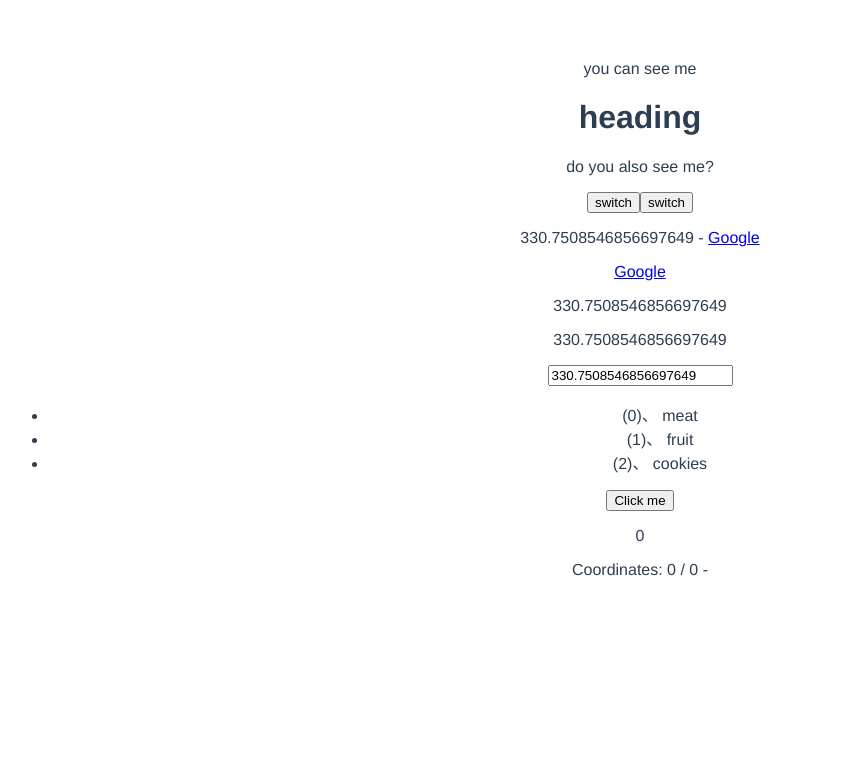
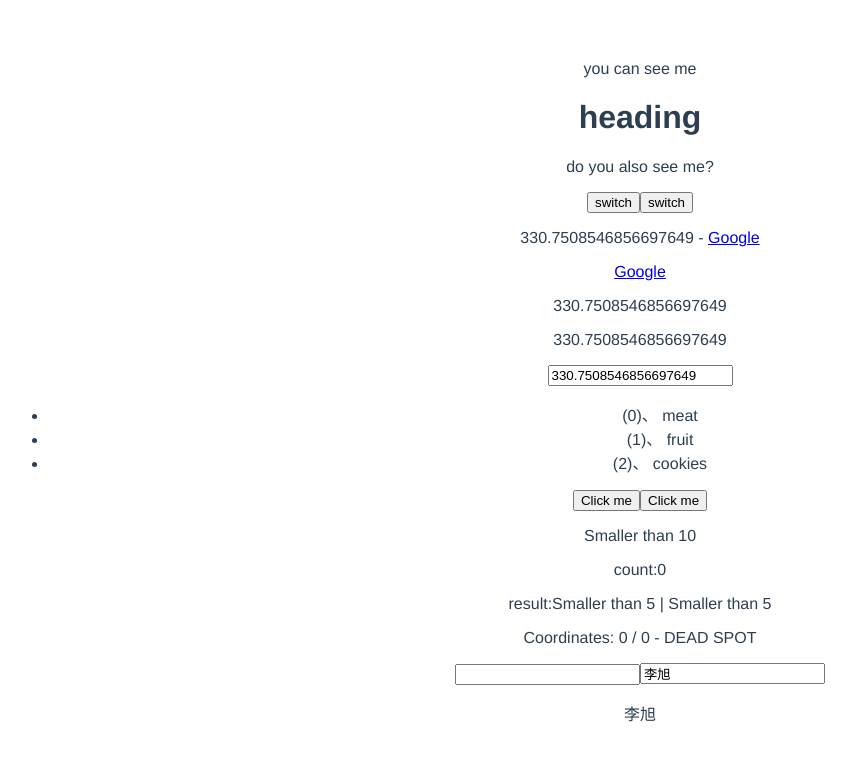
Before and after one commit to lixu507714/learn-vue, a Vue app: page /#/index in a window 1280 px wide. Shown: the top 760 px of the page, without its empty margins (0-856 px from the left). Built offline with nearby package versions, Linux system fonts and the light colour scheme.

Commit message:
methods方法

```diff
--- a/src/App.vue
+++ b/src/App.vue
@@ -1,5 +1,6 @@
 <template>
   <div id="app">
+
     <!--<img src="./assets/logo.png">-->
     <router-view/>
   </div>
--- a/src/components/index.vue
+++ b/src/components/index.vue
@@ -1,33 +1,52 @@
 <template>
   <div>
+    <!--if...else-->
     <p v-if="show">you can see me</p>
     <p v-else>now you see me</p>
     <template v-if="show">
       <h1>heading</h1>
     </template>
 
+    <!--click-->
     <p v-show="show">do you also see me?</p>
     <button @click="show=!show">switch</button>
     <button v-on:click="show=!show">switch</button>
 
+
+    <!--html-->
     <p>{{sayHello()}} - <a v-bind:href="link">Google</a></p>
     <p v-html="finishLink"></p>
 
+
+    <!--v-once-->
     <p v-once>{{title}}</p>
     <p>{{title}}</p>
     <input type="text" v-model = "title" name="">
 
+
+    <!--for循环-->
     <ul>
       <li v-for="(ingredient, i) in ingredients" :key="ingredient">
        ({{i}})、 {{ingredient}}
       </li>
     </ul>
 
-    <button v-on:click="increase(2)">Click me</button>
-    <p>{{count}}</p>
-    <p v-on:mousemove="updateCoordinates">Coordinates: {{x}} / {{y}} -
-      <!--<span v-on:mousemove.stop>DEAD SPOT</span>-->
+
+    <!--watch methods  computed-->
+    <button v-on:click="increase">Click me</button>
+    <button v-on:click="count++">Click me</button>
+    <p>{{count*2 >10 ?'Greater than 10':'Smaller than 10'}}</p>
+    <p>count:{{count}}</p>
+    <p>result:{{result()}} | {{output}}</p>
+    <p v-on:mousemove="updateCoordinates($event)">Coordinates: {{x}} / {{y}} -
+      <span v-on:mousemove.stop="">DEAD SPOT</span>
     </p>
+
+
+    <!--绑定-->
+    <input type="text" v-on:keyup.enter.space="alertMe">
+    <input type="text" v-model="name">
+    <p>{{name}}</p>
   </div>
 
 </template>
@@ -38,6 +57,7 @@
     component:{HelloWorld:HelloWorld},
     data(){
      return {
+       name:'李旭',
        x:0,
        y:0,
        count:0,
@@ -66,13 +86,32 @@
         this.title = '33'+ Math.random();
         return this.title;
       },
-      increase:function(step) {
-        this.count +=step;
+      result() {
+        return this.count > 5 ? 'Greater 5':"Smaller than 5";
       },
-      updateCoordinates(event) {
+      increase:function() {
+        this.count +=1;
+      },
+      updateCoordinates:function(event) {
 //        console.log(event);
 //        this.x= event.clientX;
 //        this.y= event.clientY;
+      },
+      alertMe:function() {
+        alert('Alert!');
+      }
+    },
+    computed:{
+      output:function() {
+        return this.count > 5 ? 'Greater 5':"Smaller than 5";
+      }
+    },
+    watch:{
+      count:function (value) {
+        var vm = this;
+        setTimeout(function() {
+          vm.count = 0;
+        },2000)
       }
     }
   }
```
Also changed, not shown: 1 other file (tests, documents, lock files or other folders).
